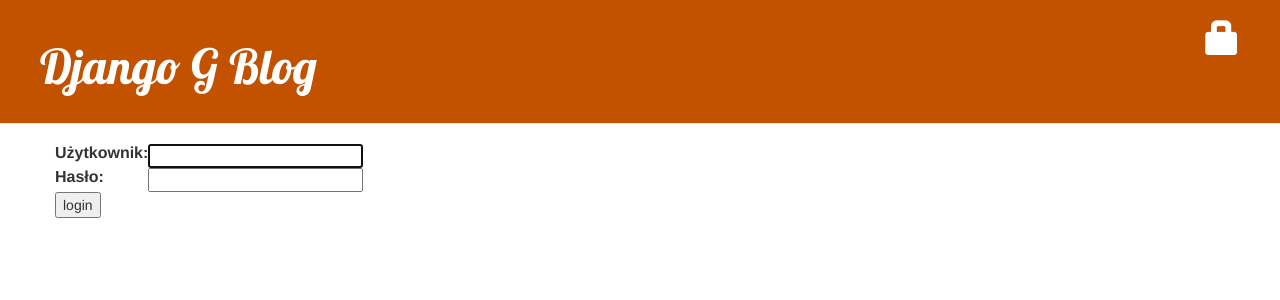
After one commit to mnejus/my-first-blog, a Django app: page /accounts/login/ in a window 1280 px wide. The commit adds this page. Shown: the top 300 px of the page. Run offline with Django 3.2, Linux system fonts and the light colour scheme; some libraries are stand-ins or nearby versions.

Commit message:
logowanie

```diff
--- a/blog/templates/blog/base.html
+++ b/blog/templates/blog/base.html
@@ -11,10 +11,13 @@
 </head>
 <body>
     <div class="page-header">
-{% if user.is_authenticated %}
+	{% if user.is_authenticated %}
 		<a href="{% url 'post_new' %}" class="top-menu"><span class="glyphicon glyphicon-plus"></span></a>
 		<a href="{% url 'post_draft_list' %}" class="top-menu"><span class="glyphicon glyphicon-edit"></span></a>
-{% endif %}
+		<p class="top-menu">Witaj {{ user.username }} <small>(<a href="{% url 'logout' %}">Wyloguj się</a>)</small></p>
+	{% else %}
+		<a href="{% url 'login' %}" class="top-menu"><span class="glyphicon glyphicon-lock"></span></a>
+	{% endif %}
         <h1><a href="/">Django G Blog</a></h1>
     </div>
     <div class="content container">
--- /dev/null
+++ b/blog/templates/registration/login.html
@@ -0,0 +1,24 @@
+{% extends 'blog/base.html' %}
+
+{% block content %}
+	{% if form.errors %}
+		<p>Twoja nazwa użytkownika lub hasło jest nieprawidłowe. Spróbuj ponownie, tylko bez słownika!</p>
+	{% endif %}
+
+	<form method="post" action="{% url 'login' %}">
+	{% csrf_token %}
+		<table>
+			<tr>
+				<td>{{ form.username.label_tag }}</td>
+				<td>{{ form.username }}</td>
+			</tr>
+			<tr>
+				<td>{{ form.password.label_tag }}</td>
+				<td>{{ form.password }}</td>
+			</tr>
+		</table>
+
+		<input type="submit" value="login" />
+		<input type="hidden" name="next" value="{{ next }}" />
+	</form>
+{% endblock %}
--- a/mysite/settings.py
+++ b/mysite/settings.py
@@ -119,3 +119,5 @@
 
 STATIC_URL = '/static/'
 STATIC_ROOT = os.path.join(BASE_DIR, 'static')
+
+LOGIN_REDIRECT_URL = '/'
--- a/mysite/urls.py
+++ b/mysite/urls.py
@@ -16,7 +16,11 @@
 from django.contrib import admin
 from django.urls import path, include
 
+from django.contrib.auth import views
+
 urlpatterns = [
     path('admin/', admin.site.urls),
+    path('accounts/login/', views.LoginView.as_view(), name='login'),
+    path('accounts/logout/', views.LogoutView.as_view(next_page='/'), name='logout'),
     path('', include('blog.urls')),
 ]
```
